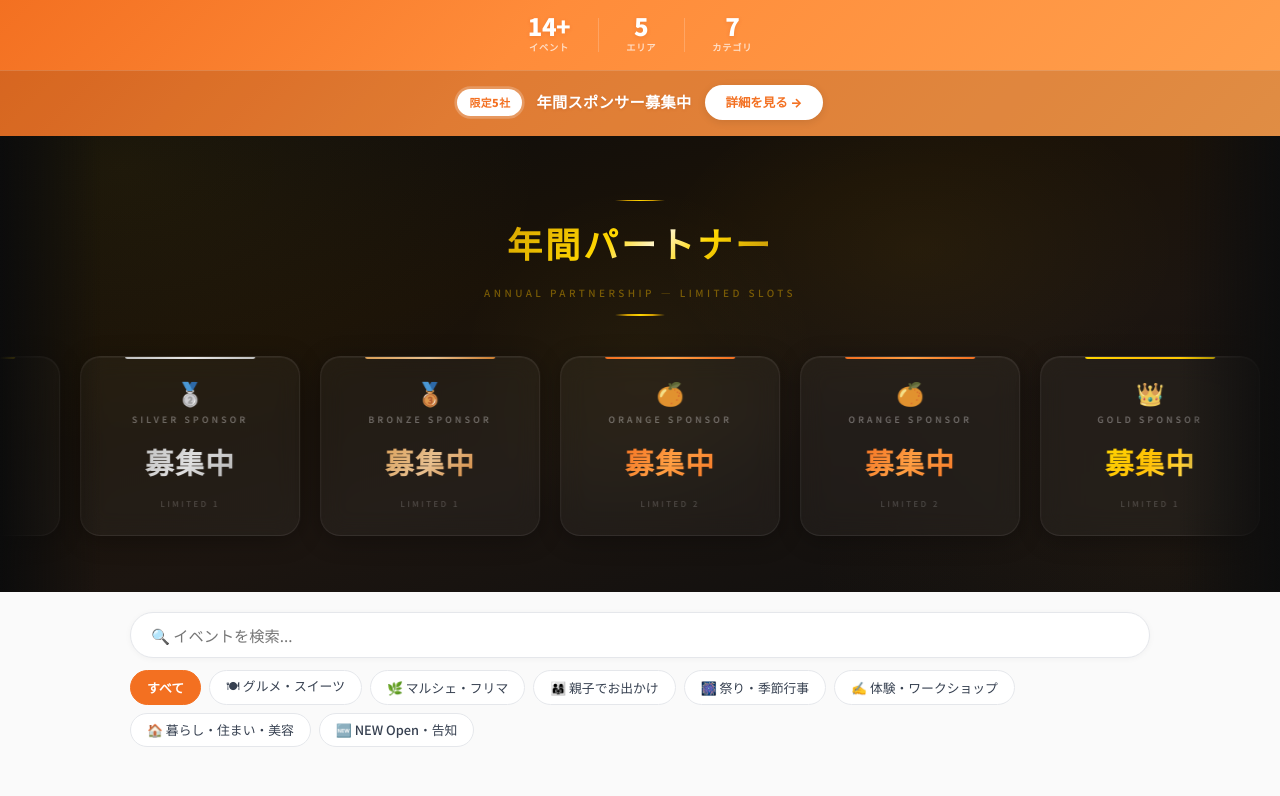
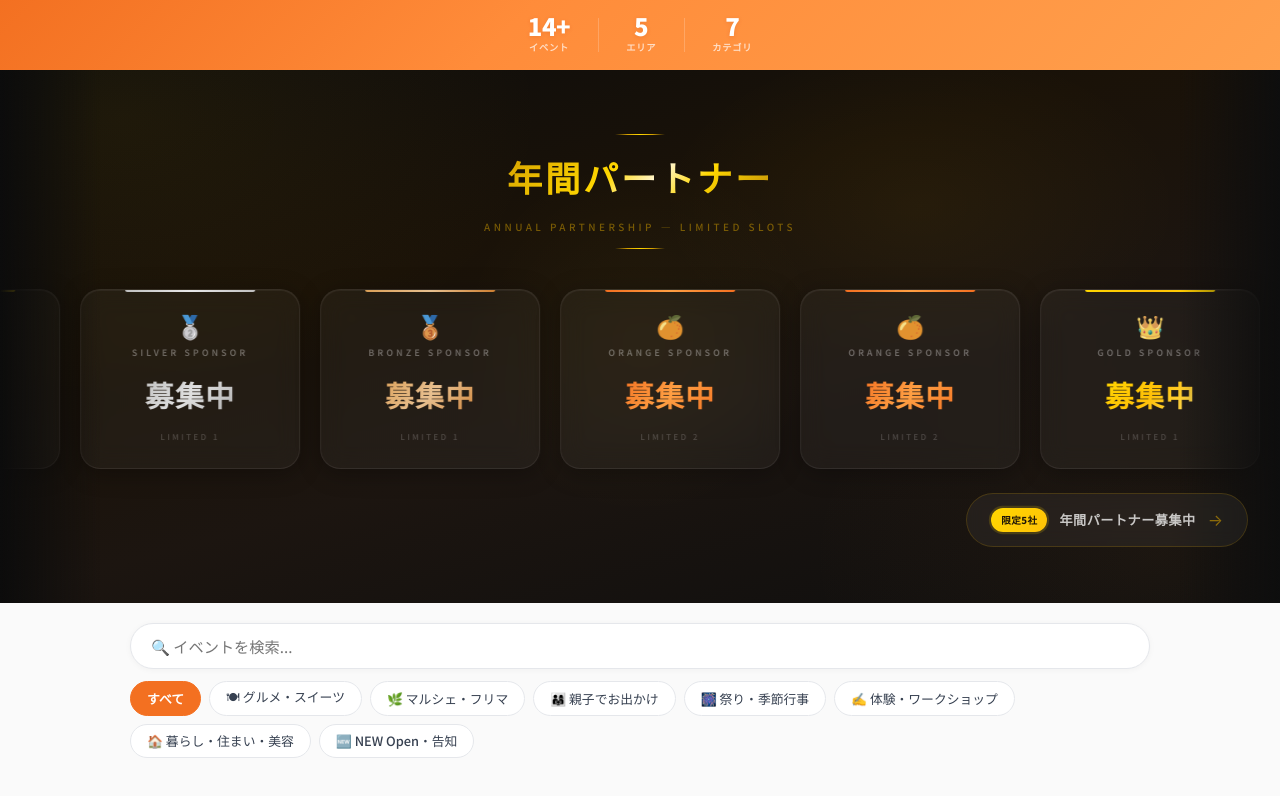
Before and after one commit to lamarn2317-wq/hoyaken-ittekouwai, a website: page index.html in a window 1280 px wide. Shown: the part 562-1358 px from the top of the page. Drawn offline with Linux system fonts and the light colour scheme; no server answers.

Commit message:
年間パートナーCTAをスポンサーセクション右下に移動・表記統一
- ヒーローストリップのCTA（年間スポンサー募集中）を削除
- パートナーセクション右下にダーク版グラスモーフィズムCTAとして再配置
- 表記を「年間スポンサー」→「年間パートナー」に統一
- ゴールドバッジ + グロウアニメーション付き
- ホバーでゴールドボーダー＆矢印スライド

Co-Authored-By: Claude Opus 4.6 <noreply@anthropic.com>

```diff
--- a/index.html
+++ b/index.html
@@ -142,62 +142,66 @@ button { font-family: inherit; cursor: pointer; }
   background: rgba(255,255,255,0.2);
 }
 
-/* Bottom row: sponsor CTA */
-.hero-strip-cta {
-  display: flex;
+/* Partner CTA (inside slider section) */
+.partner-cta-wrap {
+  position: relative;
+  z-index: 5;
+  display: flex;
+  justify-content: flex-end;
+  padding: 24px 32px 0;
+}
+.partner-cta {
+  display: inline-flex;
   align-items: center;
-  justify-content: center;
-  gap: 14px;
-  padding: 14px 24px 16px;
-  background: rgba(0,0,0,0.12);
-  flex-wrap: wrap;
+  gap: 12px;
+  padding: 12px 24px;
+  background: rgba(255,255,255,0.05);
+  backdrop-filter: blur(8px);
+  -webkit-backdrop-filter: blur(8px);
+  border: 1px solid rgba(212,160,0,0.2);
+  border-radius: 50px;
   text-decoration: none;
-  transition: background 0.2s ease;
-  border-top: 1px solid rgba(255,255,255,0.15);
-}
-.hero-strip-cta:hover {
-  background: rgba(0,0,0,0.18);
-}
-.strip-badge {
-  background: #fff;
-  color: #F37021;
-  font-size: 0.68rem;
-  font-weight: 900;
-  padding: 4px 12px;
+  transition: background 0.3s ease, border-color 0.3s ease, box-shadow 0.3s ease, transform 0.3s ease;
+}
+.partner-cta:hover {
+  background: rgba(255,255,255,0.08);
+  border-color: rgba(212,160,0,0.4);
+  box-shadow: 0 4px 24px rgba(212,160,0,0.12);
+  transform: translateY(-2px);
+}
+.partner-cta-badge {
+  background: linear-gradient(135deg, #FFD700, #FFC107);
+  color: #1a1208;
+  font-size: 0.6rem;
+  font-weight: 800;
+  padding: 4px 10px;
   border-radius: 999px;
   letter-spacing: 0.04em;
   white-space: nowrap;
-  animation: strip-badge-pulse 2.5s ease-in-out infinite;
-}
-@keyframes strip-badge-pulse {
-  0%, 100% { box-shadow: 0 0 0 0 rgba(255,255,255,0.4); }
-  50% { box-shadow: 0 0 0 6px rgba(255,255,255,0); }
-}
-.strip-text {
-  font-size: 0.95rem;
-  font-weight: 800;
-  color: #fff;
+  animation: badge-glow 2.5s ease-in-out infinite;
+}
+@keyframes badge-glow {
+  0%, 100% { box-shadow: 0 0 0 0 rgba(255,215,0,0.3); }
+  50% { box-shadow: 0 0 0 5px rgba(255,215,0,0); }
+}
+.partner-cta-text {
+  font-size: 0.82rem;
+  font-weight: 700;
+  color: rgba(255,255,255,0.75);
   white-space: nowrap;
-  letter-spacing: 0.02em;
-  text-shadow: 0 1px 3px rgba(160,50,0,0.2);
-}
-.strip-btn {
-  display: inline-flex;
-  align-items: center;
-  gap: 4px;
-  padding: 7px 20px;
-  background: #fff;
-  color: #F37021;
-  border-radius: 999px;
-  font-size: 0.78rem;
-  font-weight: 800;
-  white-space: nowrap;
-  box-shadow: 0 2px 8px rgba(0,0,0,0.1);
-  transition: transform 0.15s ease, box-shadow 0.15s ease;
-}
-.strip-btn:hover {
-  transform: translateY(-2px);
-  box-shadow: 0 6px 16px rgba(0,0,0,0.15);
+  letter-spacing: 0.04em;
+}
+.partner-cta:hover .partner-cta-text {
+  color: rgba(255,255,255,0.95);
+}
+.partner-cta-arrow {
+  font-size: 1rem;
+  color: rgba(212,160,0,0.6);
+  transition: transform 0.3s ease, color 0.3s ease;
+}
+.partner-cta:hover .partner-cta-arrow {
+  transform: translateX(4px);
+  color: rgba(255,215,0,0.9);
 }
 
 @keyframes hero-fade-in {
@@ -209,9 +213,10 @@ button { font-family: inherit; cursor: pointer; }
   .hero-strip-stats { padding: 14px 12px 12px; }
   .hero-stat { padding: 0 16px; }
   .hero-stat-num { font-size: 1.2rem; }
-  .hero-strip-cta { padding: 12px 16px 14px; gap: 10px; }
-  .strip-text { font-size: 0.82rem; }
-  .strip-btn { padding: 6px 16px; font-size: 0.72rem; }
+  .partner-cta-wrap { padding: 20px 16px 0; justify-content: center; }
+  .partner-cta { padding: 10px 18px; gap: 10px; }
+  .partner-cta-text { font-size: 0.75rem; }
+  .partner-cta-badge { font-size: 0.55rem; padding: 3px 8px; }
 }
 
 /* ============================================================
@@ -1121,11 +1126,6 @@ button { font-family: inherit; cursor: pointer; }
         <span class="hero-stat-label">カテゴリ</span>
       </div>
     </div>
-    <a href="sponsor-form.html" class="hero-strip-cta">
-      <span class="strip-badge">限定5社</span>
-      <span class="strip-text">年間スポンサー募集中</span>
-      <span class="strip-btn">詳細を見る →</span>
-    </a>
   </div>
 </header>
 
@@ -1157,6 +1157,14 @@ button { font-family: inherit; cursor: pointer; }
     <div class="sponsor-card orange"><span class="rank-icon">🍊</span><span class="rank-label">Orange Sponsor</span><span class="main-label">募集中</span><span class="limit-label">Limited 2</span></div>
   </div>
 
+  <!-- Partner CTA -->
+  <div class="partner-cta-wrap">
+    <a href="sponsor-form.html" class="partner-cta">
+      <span class="partner-cta-badge">限定5社</span>
+      <span class="partner-cta-text">年間パートナー募集中</span>
+      <span class="partner-cta-arrow">&rarr;</span>
+    </a>
+  </div>
 </section>
 
 <!-- ============================================================
```
